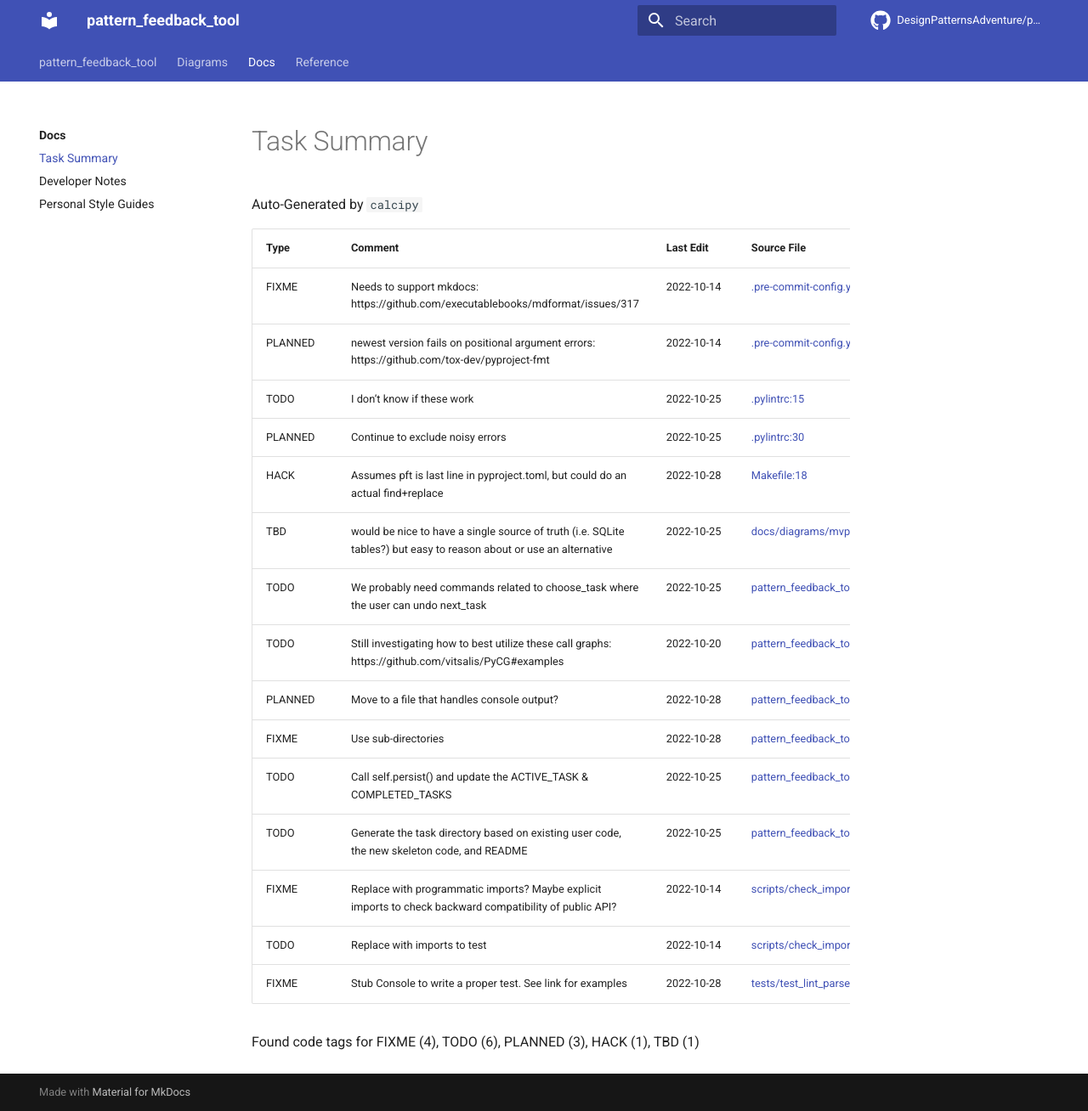
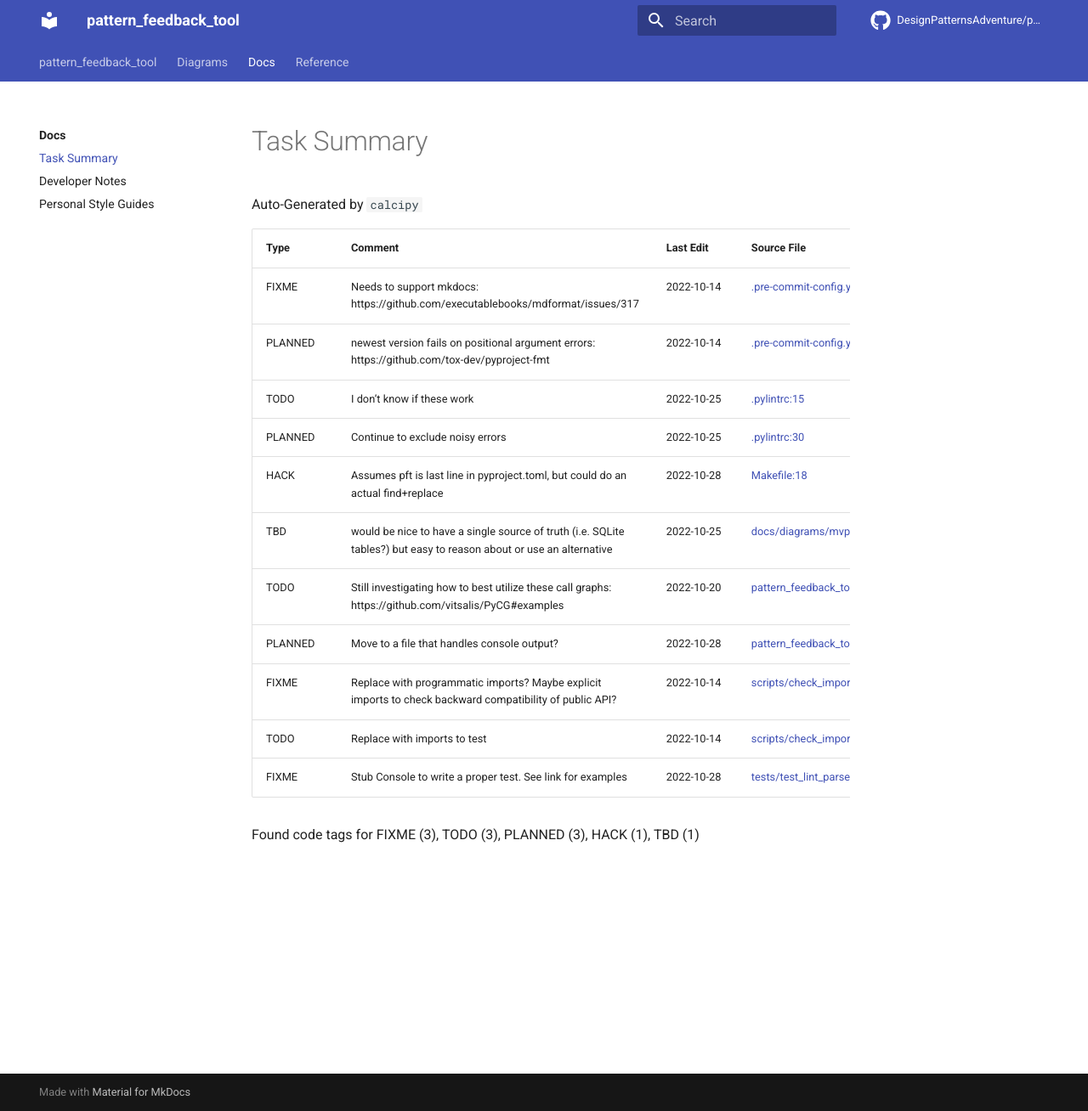
Before and after one commit to DesignPatternsAdventure/pattern_feedback_tool, an MkDocs documentation site: the page built from docs/docs/CODE_TAG_SUMMARY.md, in a window 1280 px wide and 1308 px high. Shown: the whole window at 85% size. Built offline with MkDocs 1.6.1 and Material for MkDocs 9.7.7, drawn with Linux system fonts in a browser that asks for light colours; comment, search, counter and statistics services are not loaded.

Commit message:
feat: remove next_task and add *_all tasks

```diff
--- a/docs/docs/CODE_TAG_SUMMARY.md
+++ b/docs/docs/CODE_TAG_SUMMARY.md
@@ -10,16 +10,12 @@
 | PLANNED | Continue to exclude noisy errors                                                                                    | 2022-10-25  | [.pylintrc:30](https://github.com/DesignPatternsAdventure/pattern_feedback_tool/blame/353a1e6ab93596b347f7ce7926b9834225c37e15/.pylintrc#L30)                                                         |
 | HACK    | Assumes pft is last line in pyproject.toml, but could do an actual find+replace                                     | 2022-10-28  | [Makefile:18](https://github.com/DesignPatternsAdventure/pattern_feedback_tool/blame/5d40ae3f50770415ac65b043b639f4237d784915/Makefile#L18)                                                           |
 | TBD     | would be nice to have a single source of truth (i.e. SQLite tables?) but easy to reason about or use an alternative | 2022-10-25  | [docs/diagrams/mvp-wip.md:7](https://github.com/DesignPatternsAdventure/pattern_feedback_tool/blame/353a1e6ab93596b347f7ce7926b9834225c37e15/docs/diagrams/mvp-wip.md#L7)                             |
-| TODO    | We probably need commands related to choose_task where the user can undo next_task                                  | 2022-10-25  | [pattern_feedback_tool/doit_tasks.py:46](https://github.com/DesignPatternsAdventure/pattern_feedback_tool/blame/353a1e6ab93596b347f7ce7926b9834225c37e15/pattern_feedback_tool/doit_tasks.py#L50)     |
 | TODO    | Still investigating how to best utilize these call graphs: https://github.com/vitsalis/PyCG#examples                | 2022-10-20  | [pattern_feedback_tool/graphics.py:71](https://github.com/DesignPatternsAdventure/pattern_feedback_tool/blame/8f71e5ed2ba8bbf767c6d83077d5f2b5029e28c0/pattern_feedback_tool/graphics.py#L121)        |
 | PLANNED | Move to a file that handles console output?                                                                         | 2022-10-28  | [pattern_feedback_tool/lint_parsers.py:81](https://github.com/DesignPatternsAdventure/pattern_feedback_tool/blame/5d40ae3f50770415ac65b043b639f4237d784915/pattern_feedback_tool/lint_parsers.py#L81) |
-| FIXME   | Use sub-directories                                                                                                 | 2022-10-28  | [pattern_feedback_tool/settings.py:29](https://github.com/DesignPatternsAdventure/pattern_feedback_tool/blame/5d40ae3f50770415ac65b043b639f4237d784915/pattern_feedback_tool/settings.py#L29)         |
-| TODO    | Call self.persist() and update the ACTIVE_TASK & COMPLETED_TASKS                                                    | 2022-10-25  | [pattern_feedback_tool/settings.py:33](https://github.com/DesignPatternsAdventure/pattern_feedback_tool/blame/353a1e6ab93596b347f7ce7926b9834225c37e15/pattern_feedback_tool/settings.py#L29)         |
-| TODO    | Generate the task directory based on existing user code, the new skeleton code, and README                          | 2022-10-25  | [pattern_feedback_tool/settings.py:34](https://github.com/DesignPatternsAdventure/pattern_feedback_tool/blame/353a1e6ab93596b347f7ce7926b9834225c37e15/pattern_feedback_tool/settings.py#L30)         |
 | FIXME   | Replace with programmatic imports? Maybe explicit imports to check backward compatibility of public API?            | 2022-10-14  | [scripts/check_imports.py:7](https://github.com/DesignPatternsAdventure/pattern_feedback_tool/blame/d8682bba6b764ceb10b1199d03cfe06591334f98/scripts/check_imports.py#L7)                             |
 | TODO    | Replace with imports to test                                                                                        | 2022-10-14  | [scripts/check_imports.py:14](https://github.com/DesignPatternsAdventure/pattern_feedback_tool/blame/d8682bba6b764ceb10b1199d03cfe06591334f98/scripts/check_imports.py#L14)                           |
 | FIXME   | Stub Console to write a proper test. See link for examples                                                          | 2022-10-28  | [tests/test_lint_parsers.py:60](https://github.com/DesignPatternsAdventure/pattern_feedback_tool/blame/5d40ae3f50770415ac65b043b639f4237d784915/tests/test_lint_parsers.py#L60)                       |
 
-Found code tags for FIXME (4), TODO (6), PLANNED (3), HACK (1), TBD (1)
+Found code tags for FIXME (3), TODO (3), PLANNED (3), HACK (1), TBD (1)
 
 <!-- calcipy:skip_tags -->
```
Also changed, not shown: docs/docs/CHANGELOG.md (+1 -1 lines), docs/docs/DEVELOPER_GUIDE.md (+4 -4 lines), 7 other files.
